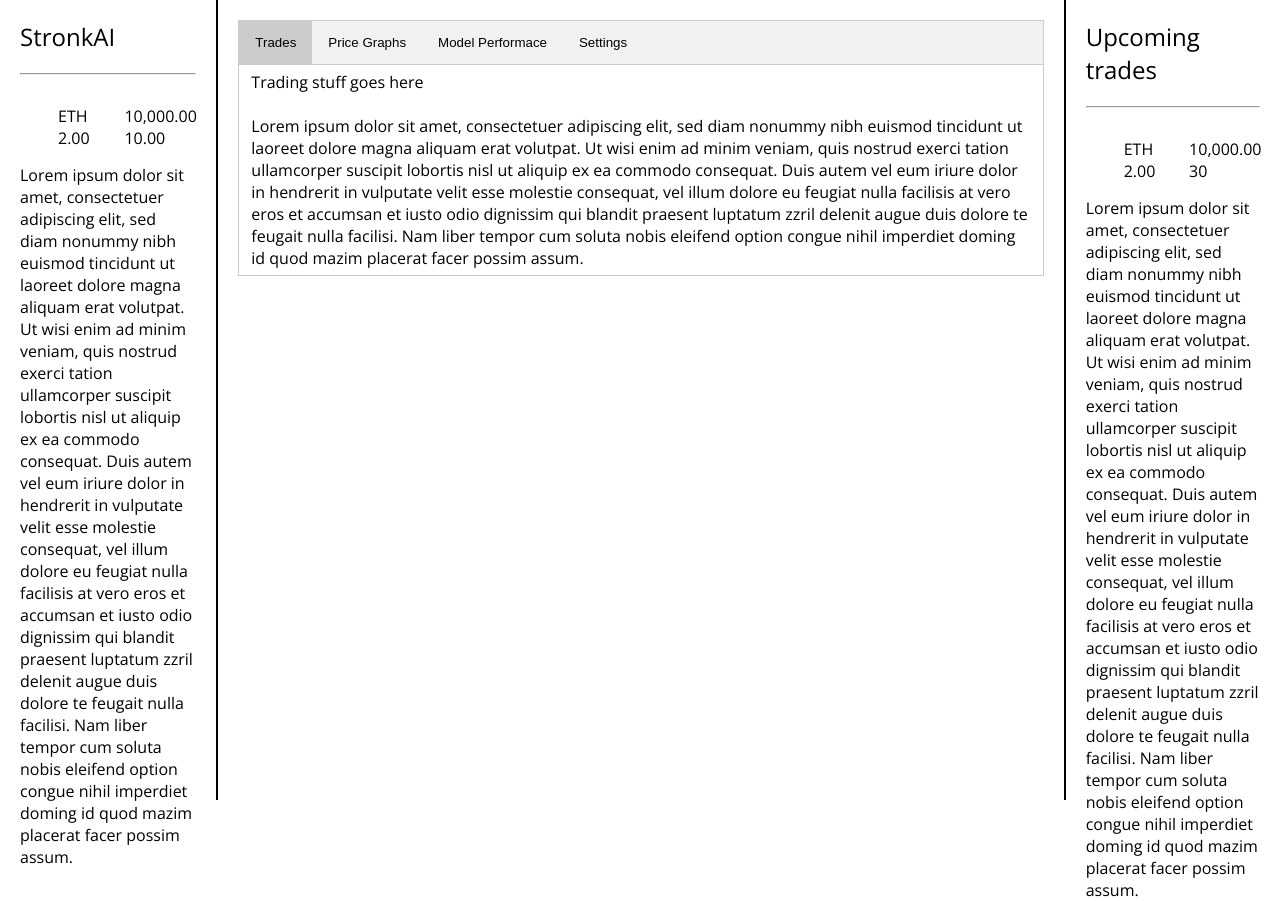
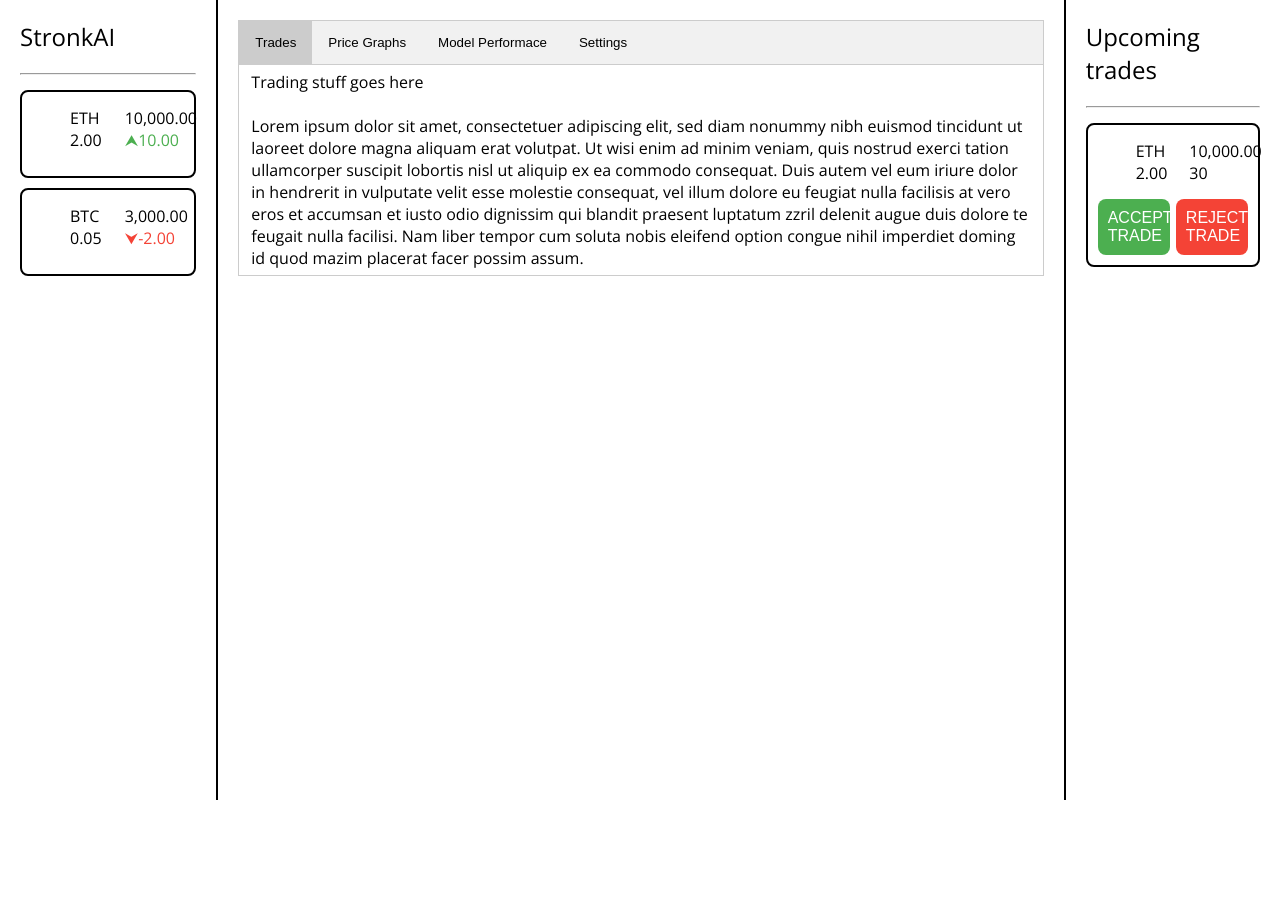
Before and after one commit to LizardLad/trading_bot_old, a React (Vite) app in the folder gui/: page / in a window 1280 px wide. After the commit the page ends 800 px from the top, so only its background shows below. Built offline with nearby package versions, Linux system fonts and the light colour scheme; no server answers.

Commit message:
Set up rendering from array and start on interactive components

```diff
--- a/gui/src/components/Positions/index.tsx
+++ b/gui/src/components/Positions/index.tsx
@@ -1,8 +1,35 @@
 export {AssetPosition, AssetTrade};
+
+import './positions.css';
 
 function format_number(num: number) {
 	var value: string = Number(num).toFixed(2);
 	var result: string = value.replace(/\B(?=(\d{3})+(?!\d))/g, ",");
+
+	return result;
+}
+
+function format_percentage(num: number) {
+	var result: string = format_number(num);
+
+	if(num < 0) {
+		result = '⮟' + result;
+	}
+	else {
+		result = '⮝' + result;
+	}
+
+	return result;
+}
+
+function percentage_color(num: number) {
+	var result: string;
+	if(num < 0) {
+		result = 'percentage_loss';
+	}
+	else {
+		result = 'percentage_gain';
+	}
 	return result;
 }
 
@@ -26,7 +53,7 @@ function AssetPosition({asset_id, asset_name, asset_count, aud_value, percentage
 			</div>
 			<div className='position_right_col position_column'>
 				<div className='position_aud_value position_element'>{format_number(aud_value)}</div>
-				<div className='position_percentage position_element'>{format_number(percentage_change)}</div>
+				<div className={'position_percentage position_element ' + percentage_color(percentage_change)}>{format_percentage(percentage_change)}</div>
 			</div>
 		</div>
 	);
@@ -53,6 +80,10 @@ function AssetTrade({asset_id, asset_count, aud_value, timer}: AssetTradeProps)
 				<div className='upcoming_trade_aud_value position_element'>{format_number(aud_value)}</div>
 				<div className='upcoming_trade_timer position_element'>{timer}</div>
 			</div>
+			<div className='trade_decision_buttons'>
+				<button className='trade_decision_button accept_button'>ACCEPT TRADE</button>
+				<button className='trade_decision_button reject_button'>REJECT TRADE</button>
+			</div>
 		</div>
 	);
 }
--- /dev/null
+++ b/gui/src/components/Positions/positions.css
@@ -0,0 +1,54 @@
+.trade_decision_buttons {
+	width: 100%;
+}
+
+.trade_decision_button {
+	border: none;
+	text-align: center;
+	text-decoration: none;
+	width: 48%;
+	font-size: 16px;
+	padding: 10px;
+	border-radius: 8px;
+	color: white;
+}
+
+.accept_button {
+	background-color: #4caf50;
+	float: left;
+}
+
+.reject_button {
+	background-color: #f44336;
+	float: right;
+}
+
+.upcoming_trade_container {
+	border:black;
+	border-width: 2px;
+	border-style: solid;
+	padding-bottom: 10px;
+	padding-left: 10px;
+	padding-right: 10px;
+	border-radius: 8px;
+	margin-bottom: 10px;
+}
+
+.position_container {
+	border:black;
+	border-width: 2px;
+	border-style: solid;
+	padding-bottom: 10px;
+	padding-left: 10px;
+	padding-right: 10px;
+	border-radius: 8px;
+	margin-bottom: 10px;
+}
+
+.percentage_gain {
+	color: #4caf50;
+}
+
+.percentage_loss {
+	color: #f44336;
+}
--- a/gui/src/loop.tsx
+++ b/gui/src/loop.tsx
@@ -10,11 +10,38 @@ import ReactDOM from 'react-dom';
 var next_timeout_id: NodeJS.Timeout;
 
 export function main_loop(caller: string) {
-	if(caller === 'timeout') {
+	if(caller != 'timeout' && caller != 'init') {
 		clearTimeout(next_timeout_id);
 	}
 
 	console.log('Render called');
+
+	//Can just use a function to populate these arrays with data from the server
+	var asset_position_array: {asset_id: string, asset_name: string, asset_count: number, aud_value: number, percentage_change: number}[] = [
+		{
+			asset_id: 'ETH',
+			asset_name: 'Ethereum',
+			asset_count: 2.002,
+			aud_value: 10000.00,
+			percentage_change: 10
+		},
+		{
+			asset_id: 'BTC',
+			asset_name: 'Bitcoin',
+			asset_count: 0.05,
+			aud_value: 3000.00,
+			percentage_change: -2
+		}
+	]
+
+	var asset_trade_array: {asset_id: string, asset_count: number, aud_value: number, timer: number}[] = [
+		{
+			asset_id: 'ETH',
+			asset_count: 2.002,
+			aud_value: 10000.00,
+			timer: 30
+		}
+	]
 
 	//Render all
 	ReactDOM.render(
@@ -22,20 +49,16 @@ export function main_loop(caller: string) {
 			<div className="column side_column" id="left_sidebar">
 				<h2>StronkAI</h2>
 				<hr className="title_separator" />
-				<div className="position_container" id="position_container">
-					<AssetPosition asset_id={'ETH'} asset_name={'Ethereum'} asset_count={2.002} aud_value={10000.00} percentage_change={10} />
+				<div className="positions_container" id="positions_container">
+					{
+						asset_position_array.length > 0 ?
+							asset_position_array.map(({asset_id, asset_name, asset_count, aud_value, percentage_change}) => (
+							<AssetPosition asset_id={asset_id} asset_name={asset_name} asset_count={asset_count} aud_value={aud_value} percentage_change={percentage_change} key={asset_id} />
+							))
+						:
+							<h3> No current positions </h3>
+					}
 				</div>
-				Lorem ipsum dolor sit amet, consectetuer adipiscing elit, sed diam
-				nonummy nibh euismod tincidunt ut laoreet dolore magna aliquam erat
-				volutpat. Ut wisi enim ad minim veniam, quis nostrud exerci tation
-				ullamcorper suscipit lobortis nisl ut aliquip ex ea commodo
-				consequat. Duis autem vel eum iriure dolor in hendrerit in vulputate
-				velit esse molestie consequat, vel illum dolore eu feugiat nulla
-				facilisis at vero eros et accumsan et iusto odio dignissim qui
-				blandit praesent luptatum zzril delenit augue duis dolore te feugait
-				nulla facilisi. Nam liber tempor cum soluta nobis eleifend option
-				congue nihil imperdiet doming id quod mazim placerat facer possim
-				assum.
 			</div>
 			<div className="column centre_column" id="centre_column" style={{ borderLeftStyle: 'solid', borderWidth: '0.15em' }}>
 				<div id="centre_tabs">
@@ -46,19 +69,15 @@ export function main_loop(caller: string) {
 				<h2>Upcoming trades</h2>
 				<hr className="title_separator" />
 				<div id="upcoming_trades_container">
-					<AssetTrade asset_id={'ETH'} asset_count={2.002} aud_value={10000.00} timer={30}/>
+					{
+						asset_trade_array.length > 0 ?
+							asset_trade_array.map(({asset_id, asset_count, aud_value, timer}) => (
+							<AssetTrade asset_id={asset_id} asset_count={asset_count} aud_value={aud_value} timer={timer} key={asset_id} />
+							))
+						:
+							<h3> No upcoming trades </h3>
+					}
 				</div>
-				Lorem ipsum dolor sit amet, consectetuer adipiscing elit, sed diam
-				nonummy nibh euismod tincidunt ut laoreet dolore magna aliquam erat
-				volutpat. Ut wisi enim ad minim veniam, quis nostrud exerci tation
-				ullamcorper suscipit lobortis nisl ut aliquip ex ea commodo
-				consequat. Duis autem vel eum iriure dolor in hendrerit in vulputate
-				velit esse molestie consequat, vel illum dolore eu feugiat nulla
-				facilisis at vero eros et accumsan et iusto odio dignissim qui
-				blandit praesent luptatum zzril delenit augue duis dolore te feugait
-				nulla facilisi. Nam liber tempor cum soluta nobis eleifend option
-				congue nihil imperdiet doming id quod mazim placerat facer possim
-				assum.
 			</div>
 		</React.StrictMode>,
 		document.getElementById('root')
```
